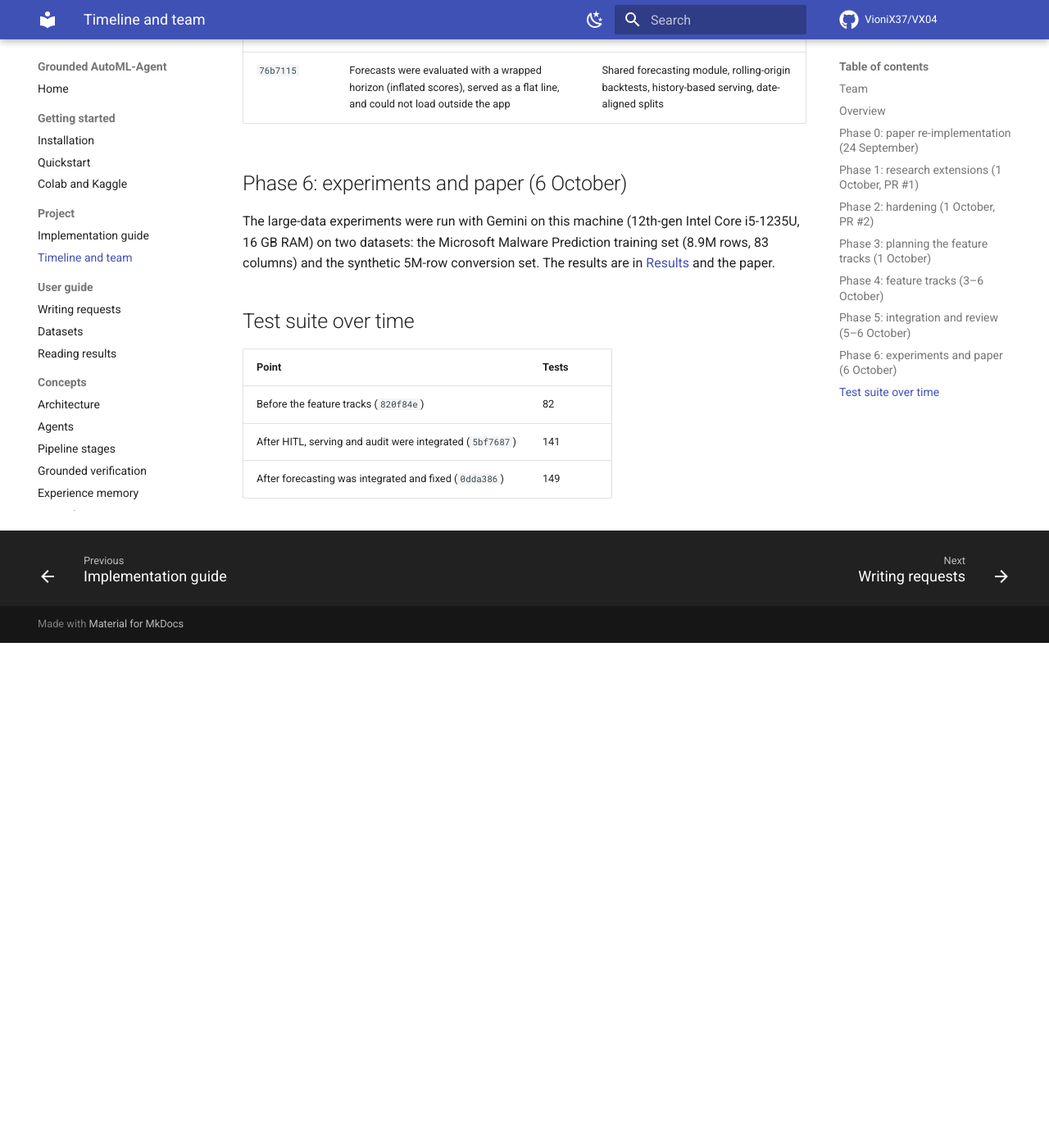
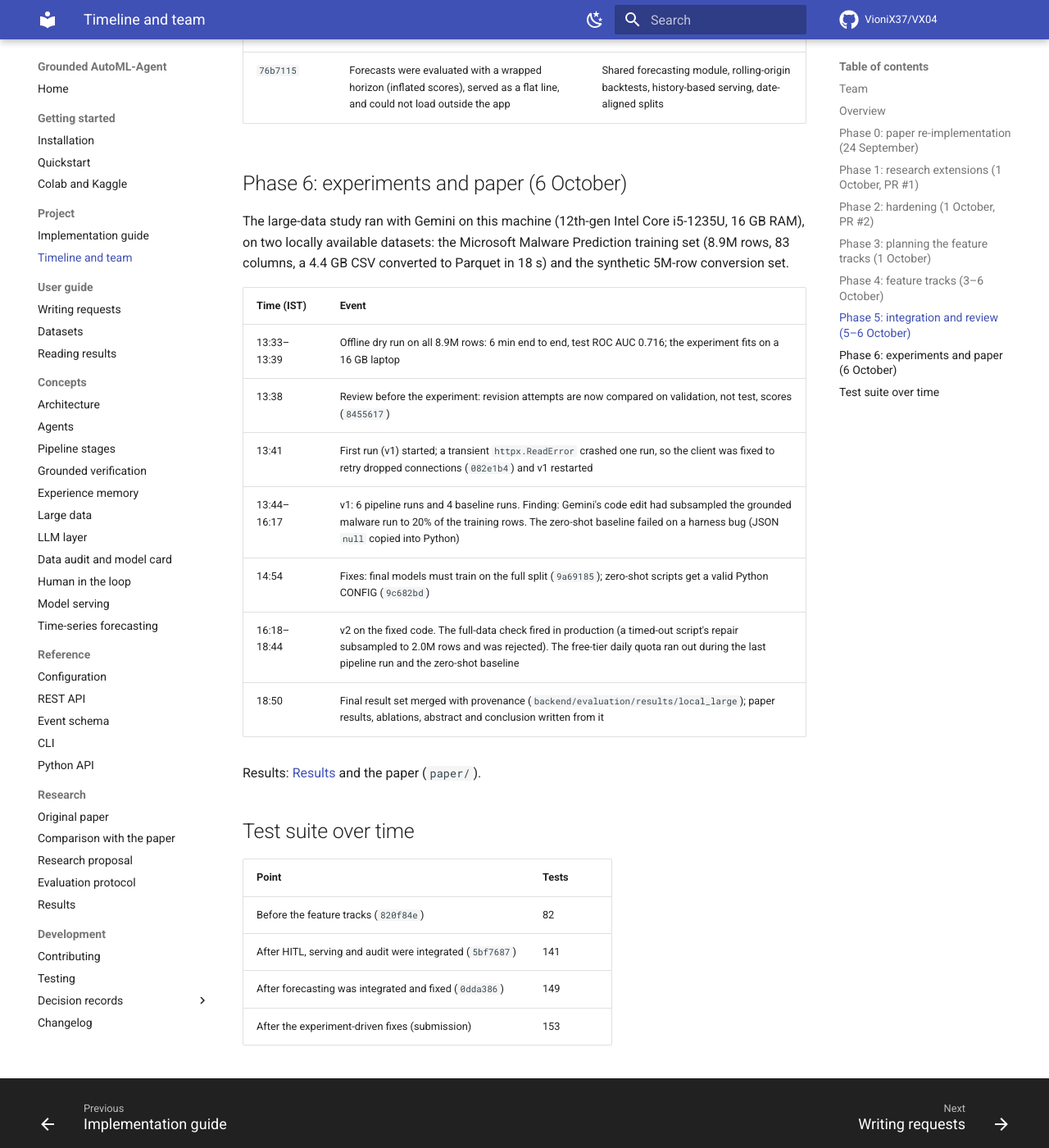
Before and after one commit to VioniX37/VX04, an MkDocs documentation site: the page built from docs/project/timeline.md, in a window 1280 px wide and 1400 px high, scrolled down 4112 px. Shown: the whole window at 82% size. Built offline with MkDocs 1.6.1 and Material for MkDocs 9.7.7, drawn with Linux system fonts in a browser that asks for light colours; comment, search, counter and statistics services are not loaded; before the commit the page ends 4896 px from its top, so only the background shows below that.

Commit message:
docs(paper): results, ablations, abstract and conclusion from the large-data study
Every TODO in the paper is resolved, every reference and citation resolves,
and all numbers trace to evaluation/results/local_large, the audit ablation or
the forecasting benchmark.

- RQ1: all 12 predicted validation scores over-estimate the measured ones
  (+0.104 ROC AUC); within a task the predictions do not rank plans.
- RQ2: grounding corrected the choice in 2 of 4 runs at 6-30% of one
  full-data run's compute; a second rung overturned a misleading first one.
- RQ3: memory recall worked; two tasks are too few to measure an effect.
- RQ4: every run completed on 8.9M rows with a free-tier backbone on a laptop,
  within 0.001-0.006 ROC AUC of a tuned LightGBM baseline.
- Findings: leakage defeats measurement-based selection without the audit;
  LLM-edited scripts discarded most of the data twice (once silently).
- Novelty claims softened; the system is described, not "released".
- docs: results page, timeline of the experiment day, changelog Fixed section,
  paper README.

```diff
--- a/docs/project/timeline.md
+++ b/docs/project/timeline.md
@@ -103,7 +103,19 @@
 
 ## Phase 6: experiments and paper (6 October)
 
-The large-data experiments were run with Gemini on this machine (12th-gen Intel Core i5-1235U, 16 GB RAM) on two datasets: the Microsoft Malware Prediction training set (8.9M rows, 83 columns) and the synthetic 5M-row conversion set. The results are in [Results](../research/results.md) and the paper.
+The large-data study ran with Gemini on this machine (12th-gen Intel Core i5-1235U, 16 GB RAM), on two locally available datasets: the Microsoft Malware Prediction training set (8.9M rows, 83 columns, a 4.4 GB CSV converted to Parquet in 18 s) and the synthetic 5M-row conversion set.
+
+| Time (IST) | Event |
+|---|---|
+| 13:33–13:39 | Offline dry run on all 8.9M rows: 6 min end to end, test ROC AUC 0.716; the experiment fits on a 16 GB laptop |
+| 13:38 | Review before the experiment: revision attempts are now compared on validation, not test, scores (`8455617`) |
+| 13:41 | First run (v1) started; a transient `httpx.ReadError` crashed one run, so the client was fixed to retry dropped connections (`082e1b4`) and v1 restarted |
+| 13:44–16:17 | v1: 6 pipeline runs and 4 baseline runs. Finding: Gemini's code edit had subsampled the grounded malware run to 20% of the training rows. The zero-shot baseline failed on a harness bug (JSON `null` copied into Python) |
+| 14:54 | Fixes: final models must train on the full split (`9a69185`); zero-shot scripts get a valid Python CONFIG (`9c682bd`) |
+| 16:18–18:44 | v2 on the fixed code. The full-data check fired in production (a timed-out script's repair subsampled to 2.0M rows and was rejected). The free-tier daily quota ran out during the last pipeline run and the zero-shot baseline |
+| 18:50 | Final result set merged with provenance (`backend/evaluation/results/local_large`); paper results, ablations, abstract and conclusion written from it |
+
+Results: [Results](../research/results.md) and the paper (`paper/`).
 
 ## Test suite over time
 
@@ -112,3 +124,4 @@
 | Before the feature tracks (`820f84e`) | 82 |
 | After HITL, serving and audit were integrated (`5bf7687`) | 141 |
 | After forecasting was integrated and fixed (`0dda386`) | 149 |
+| After the experiment-driven fixes (submission) | 153 |
--- a/docs/research/results.md
+++ b/docs/research/results.md
@@ -1,6 +1,6 @@
 # Results
 
-This page is generated by `python -m evaluation.analysis <results dir> --markdown ../docs/research/results.md` once the Gemini experiments have run (see the [evaluation protocol](evaluation-protocol.md)).
+Measured results of the project. Each section names the command that reproduces it; the tables of the large-data study come from `python -m evaluation.analysis` (see the [evaluation protocol](evaluation-protocol.md)).
 
 ## Status
 
@@ -10,8 +10,32 @@
 | Scale test, 5M rows (offline backend) | CLI | Completed: 84 s (pseudo) / 56 s (grounded), ≈ 2 GB peak RSS; see [Large data](../concepts/large-data.md) |
 | Data audit, planted leak (offline backend) | `evaluation.audit_ablation` | Completed (below) |
 | Time-series forecasting | `evaluation.forecasting_benchmark` | `store_sales` completed (below); `air_passengers` to re-run after the evaluation fix |
-| Paper datasets with Gemini | `paper_tabular.json` | Pending |
-| Large datasets with Gemini | `large.json` | Pending |
+| Large data with Gemini (Malware 8.9M, conversion 5M) | `local_large.json` | Completed, one seed (below) |
+| Paper datasets with Gemini (Kaggle) | `paper_tabular.json` | Not run: needs Kaggle access and roughly a day of free-tier quota |
+| Remote large datasets (HIGGS, NYC Taxi, Amazon) | `large.json` | Not run: needs downloads |
+
+## Large-data study with Gemini
+
+Runs: `paper` (pseudo-execution selects the plan), `grounded` and `full` (grounding plus memory), on the Microsoft Malware Prediction training set (8,921,483 rows, 83 columns) and a synthetic 5M-row conversion task. Settings: one seed, `AGENT_FUSION`, 3 plans, at most one revision, and a backbone of `gemini-3.8-flash` (smart) and `gemini-3.1-flash-lite` (fast) with fallbacks. Everything ran on a laptop with an i5-1235U and 16 GB of RAM. The final result set is in `backend/evaluation/results/local_large/`, and its `PROVENANCE.md` records which run each row comes from.
+
+| Variant | Malware: test ROC AUC | Conversion: test ROC AUC | LLM requests (malware / conversion) |
+|---|---|---|---|
+| `paper` | 0.7288 | 0.7772 | 8 / 6 |
+| `grounded` | **0.7302** | 0.7771 | 6 / 6 |
+| `full` | 0.7293 | **0.7775** | 6 / 5 |
+| Optuna + LightGBM (no LLM, 15-min search) | 0.7360 | 0.7784 | 0 / 0 |
+
+Every pipeline run succeeded (SR = 1) and selected LightGBM. The zero-shot Gemini baseline has no valid result. Its first run failed on a harness bug, now fixed, and its rerun hit the exhausted free-tier quota.
+
+**Calibration of pseudo-execution (RQ1).** At the first grounding rung (20k rows), all 12 predicted validation scores were above the measured ones, by +0.104 ROC AUC on average. The pooled Spearman ρ is 0.77, but it only reflects that the model separates the two datasets: within a task, ρ is 0.00 for `grounded` and 0.07 for `full`. The predicted best plan was the measured best in 1 of 4 runs.
+
+![Predicted vs observed](img/fig_calibration.png){ width="360" }
+
+**Grounding (RQ2).** In both `grounded` runs, pseudo-execution ranked XGBoost first. Grounding measured it 0.017 (malware) and 0.028 (conversion) below LightGBM and chose LightGBM. In one run, the 80k-row rung reversed a 0.0006 lead that SGD had over LightGBM at 20k rows. The five grounding runs took 22–63 s of compute, 6–30% of one full-data training run.
+
+**Memory (RQ3).** The malware task recalled the conversion run, but two tasks are too few to measure an effect.
+
+**An implementation failure that grounding cannot see.** In the first run of this study, Gemini's edit of the training template added "subsample 20% if the dataset is large". The grounded run then trained its final model on 1.25M of 6.2M rows and scored 0.7164. A final run that uses less than 99% of the training split is now a failed run (`OperationAgent._enforce_full_data`). In the rerun, the check caught a second case. A script that had hit the 30-minute limit was "repaired" by training on 2.0M rows; the check rejected it, and the next repair used all rows.
 
 ## Data audit: a planted leak
 
```
Also changed, not shown: other parts of docs/project/timeline.md (+1 -1 lines), CHANGELOG.md (+15 -1 lines), docs/project/implementation.md (+1 -1 lines), paper/README.md (+4 -4 lines), docs/research/img/fig_calibration.png (added), paper/figures/fig_calibration.png (added), paper/figures/fig_cs_by_variant.png (added), 7 other files.
